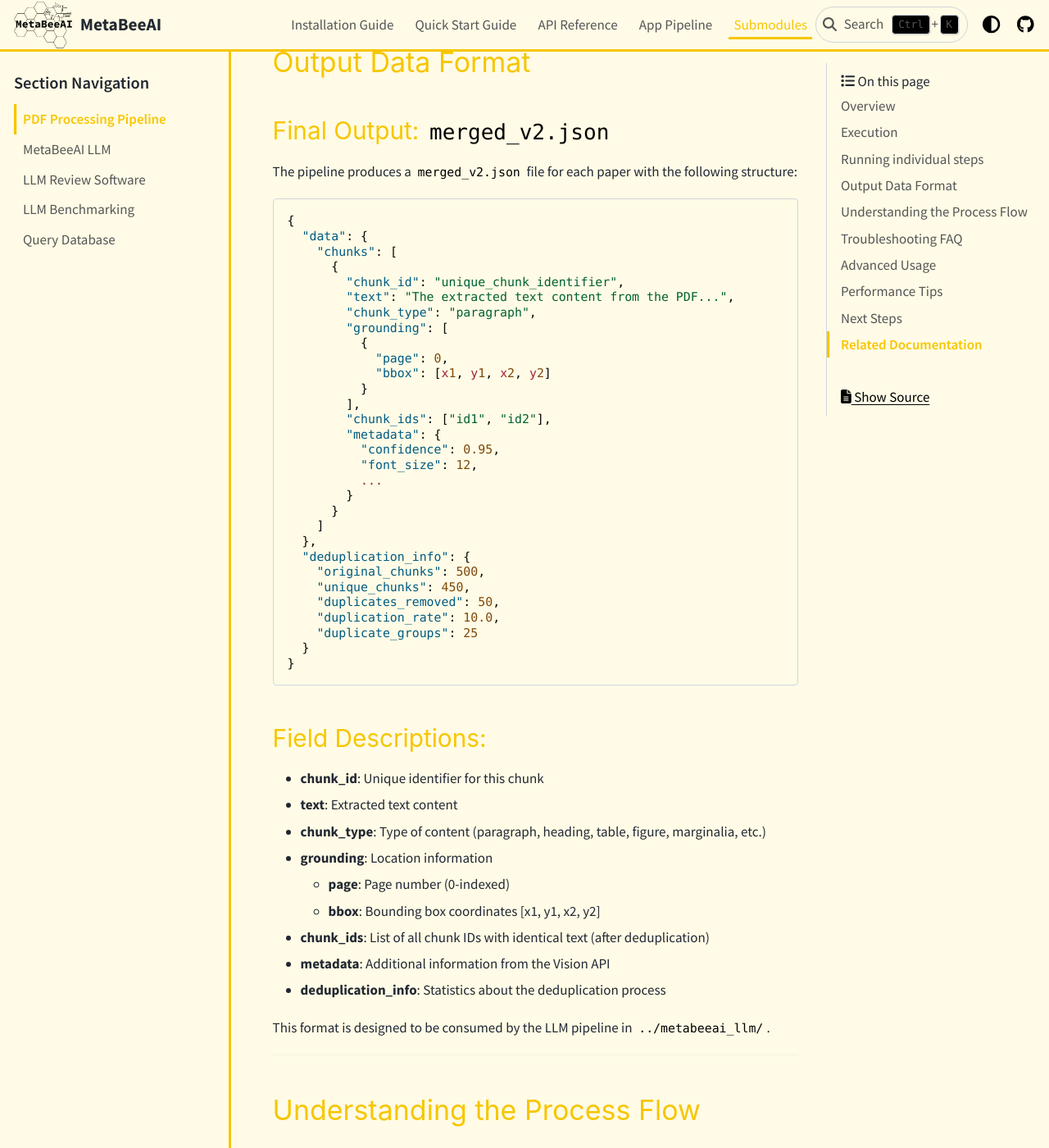
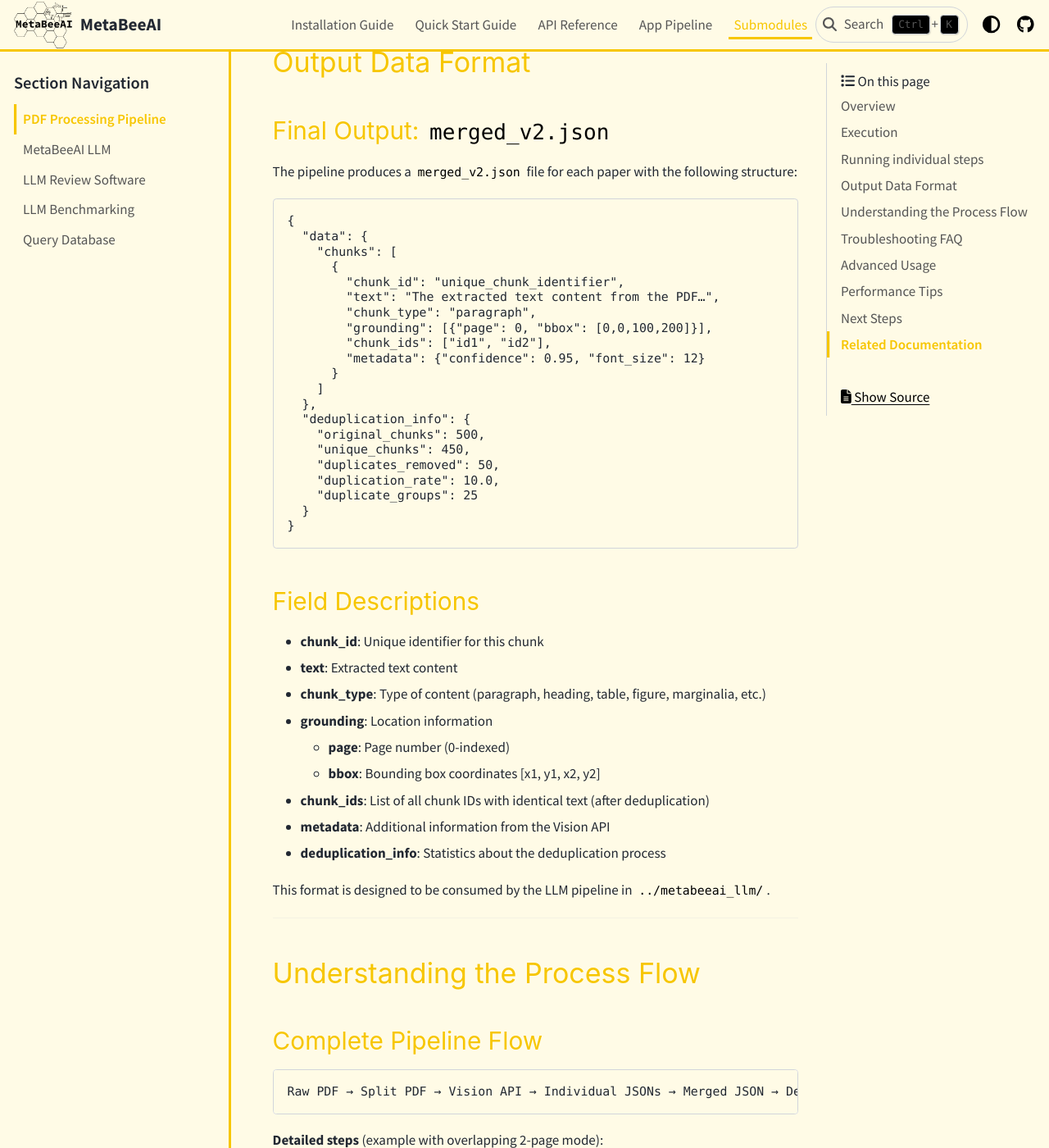
Before and after one commit to MetaBeeAI/MetaBeeAI, a Sphinx documentation site: the page built from docs/submodule/process_pdfs.md, in a window 1280 px wide and 1400 px high, scrolled down 8769 px. Shown: the whole window at 82% size. Built offline with Sphinx 7.4.7 and the PyData theme 0.15.4, drawn with Linux system fonts in a browser that asks for light colours; some of the changed text lies outside the part shown.

````diff
--- a/docs/conf.py
+++ b/docs/conf.py
@@ -17,7 +17,8 @@ extensions = [
     "sphinx.ext.autosummary",
     "sphinx_autodoc_typehints",
     "sphinx_automodapi.automodapi",
-    "sphinx_gallery.gen_gallery",
+    # Gallery disabled due to zero examples; avoids needless processing and warnings
+    # "sphinx_gallery.gen_gallery",
     "myst_parser",
 ]
 
@@ -25,9 +26,15 @@ autosummary_generate = True
 autoclass_content = "both"
 html_theme = "pydata_sphinx_theme"
 
+exclude_patterns = [
+    # Exclude stale autosummary files for non-existent API symbols
+    "generated/api/metabeeai.metabeeai_llm.check_chunk_ids_in_pages_dir.rst",
+]
+
+# Preserve gallery config for future re-enable
 sphinx_gallery_conf = {
-    "examples_dirs": "../examples",       # path to example scripts
-    'gallery_dirs': os.path.join('generated', 'gallery'), # where to save generated gallery
+    "examples_dirs": "../examples",
+    'gallery_dirs': os.path.join('generated', 'gallery'),
     'filename_pattern': '^((?!skip_).)*$',
     "default_thumb_file": "_static/gallery_default.png",
     "download_all_examples": True,
--- a/docs/quickstart.rst
+++ b/docs/quickstart.rst
@@ -42,6 +42,6 @@ The full pipeline can be ran, using the CLI command:
 
    metabeeai run
 
-For a detailed breakdown of the usage and options, please refer to the  :doc:`User Guide <user_guide/index>`.
+For a detailed breakdown of the usage and options, please refer to the  :doc:`User Guide <guide/index>`.
 
 For the full API reference, please refer to the :doc:`API Reference <api/index>`.
--- a/docs/submodule/process_pdfs.md
+++ b/docs/submodule/process_pdfs.md
@@ -186,7 +186,7 @@ python split_pdf.py /path/to/papers --pages 2
 
 Creates JSON files with the following structure:
 
-```json
+```text
 {
   "data": {
     "chunks": [
@@ -197,10 +197,10 @@ Creates JSON files with the following structure:
         "grounding": [
           {
             "page": 0,
-            "bbox": [x1, y1, x2, y2]
+            "bbox": ["x1", "y1", "x2", "y2"]
           }
         ],
-        "metadata": {...}
+        "metadata": {"confidence": 0.95}
       }
     ]
   }
@@ -262,16 +262,16 @@ python merger.py --basepath /path/to/data --filter-chunk-type marginalia figure
 
 **Output format**:
 
-```json
+```text
 {
   "data": {
     "chunks": [
       {
         "chunk_id": "unique_id",
-        "text": "...",
+        "text": "…",
         "chunk_type": "paragraph",
-        "grounding": [{"page": 0, "bbox": [...]}],
-        "metadata": {...}
+        "grounding": [{"page": 0, "bbox": [0,0,100,200]}],
+        "metadata": {"confidence": 0.93}
       }
     ]
   }
@@ -289,13 +289,13 @@ Processes all `merged_v2.json` files in a directory to remove duplicates.
 
 **Output**: Creates a summary JSON file with:
 
-```json
+```text
 {
   "status": "completed",
   "total_papers": 10,
   "processed_papers": 10,
   "total_duplicates_removed": 145,
-  "results": [...]
+  "results": ["…"]
 }
 ```
 
@@ -333,26 +333,17 @@ python batch_deduplicate.py --verbose
 
 The pipeline produces a `merged_v2.json` file for each paper with the following structure:
 
-```json
+```text
 {
   "data": {
     "chunks": [
       {
         "chunk_id": "unique_chunk_identifier",
-        "text": "The extracted text content from the PDF...",
+        "text": "The extracted text content from the PDF…",
         "chunk_type": "paragraph",
-        "grounding": [
-          {
-            "page": 0,
-            "bbox": [x1, y1, x2, y2]
-          }
-        ],
+        "grounding": [{"page": 0, "bbox": [0,0,100,200]}],
         "chunk_ids": ["id1", "id2"],
-        "metadata": {
-          "confidence": 0.95,
-          "font_size": 12,
-          ...
-        }
+        "metadata": {"confidence": 0.95, "font_size": 12}
       }
     ]
   },
@@ -366,7 +357,7 @@ The pipeline produces a `merged_v2.json` file for each paper with the following
 }
 ```
 
-### Field Descriptions:
+### Field Descriptions
 
 - **chunk_id**: Unique identifier for this chunk
 - **text**: Extracted text content
@@ -541,6 +532,7 @@ python merger.py --basepath /path/to/data --filter-chunk-type marginalia
 ```
 
 Common chunk types to filter:
+
 - `marginalia` - Headers, footers, page numbers
 - `figure` - Figure captions (if you only want main text)
 - `table` - Table content (if you only want prose)
@@ -625,5 +617,3 @@ After processing your PDFs:
 - **LLM Pipeline**: See `./metabeeai_llm` for LLM-based extraction
 - **Data Analysis**: See `../query_database` for analyzing extracted data
 - **Configuration**: See `../config.py` for centralized configuration
-
----
````
Also changed, not shown: 1 other file.
